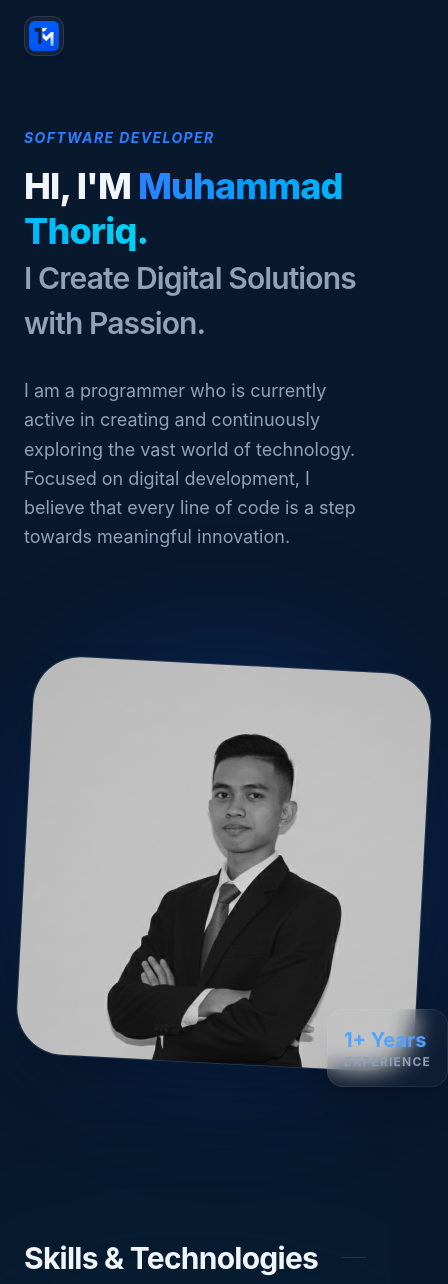
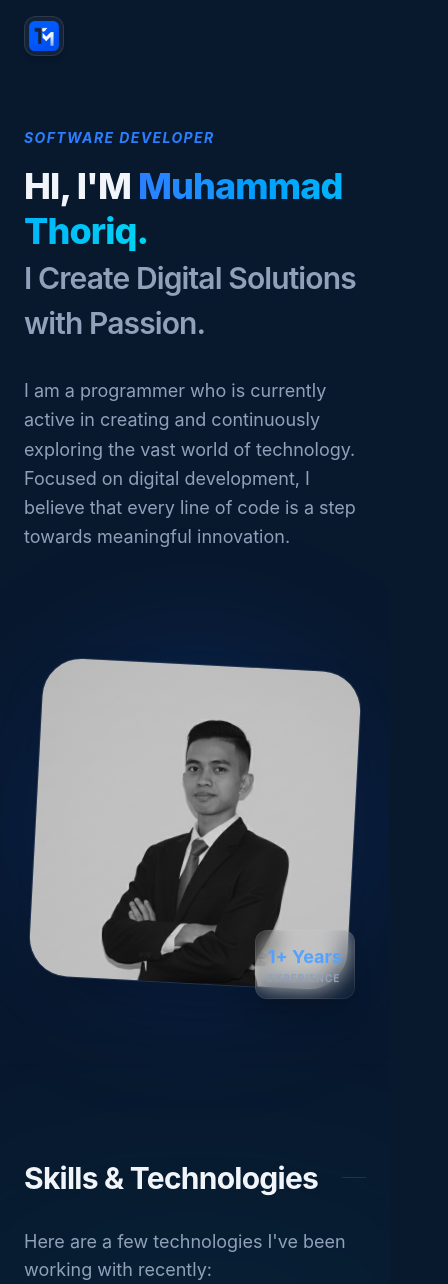
Before and after one commit to mohdthoriq/thoriq-portofolio, a React (Vite) app: page / in a window 390 px wide. Shown: the top 1284 px of the page, 448 px wide, since content can reach past the window. Built offline with nearby package versions, Linux system fonts and the light colour scheme.

Commit message:
feat: add hero section, global styles, and application layout components

```diff
--- a/src/App.tsx
+++ b/src/App.tsx
@@ -9,7 +9,7 @@ import Projects from './components/sections/Projects';
 
 export default function App() {
   return (
-    <div className="relative min-h-screen bg-[var(--bg-main)] text-slate-100 font-sans selection:bg-blue-500/30 selection:text-white">
+    <div className="relative min-h-screen bg-[var(--bg-main)] text-slate-100 font-sans selection:bg-blue-500/30 selection:text-white overflow-x-hidden">
       {/* Seamless Ambient Background Glowing Orbs */}
       <div className="fixed inset-0 pointer-events-none -z-10 overflow-hidden">
         <div className="absolute top-[-10%] left-[-10%] w-[55vw] h-[55vw] max-w-[700px] max-h-[700px] bg-blue-600/10 blur-[140px] rounded-full" />
@@ -19,7 +19,7 @@ export default function App() {
 
       <Navbar />
 
-      <main className="relative z-10">
+      <main className="relative z-10 overflow-x-hidden">
         <Hero />
         <Skills />
         <Experience />
--- a/src/components/sections/Hero.tsx
+++ b/src/components/sections/Hero.tsx
@@ -27,11 +27,11 @@ export default function Hero() {
             initial={{ opacity: 0, scale: 0.9 }}
             animate={{ opacity: 1, scale: 1 }}
             transition={{ duration: 0.8, delay: 0.2 }}
-            className="relative aspect-square max-w-md mx-auto lg:ml-auto group"
+            className="relative aspect-square w-full max-w-xs sm:max-w-sm md:max-w-md mx-auto lg:ml-auto group"
           >
             {/* Decorative background glow for photo */}
             <div className="absolute inset-0 bg-blue-600/20 blur-[70px] rounded-full group-hover:bg-blue-600/30 transition-all pointer-events-none" />
-            <div className="relative w-100 h-100 rounded-[3rem] overflow-hidden border border-white/10 rotate-3 group-hover:rotate-0 transition-transform duration-500 shadow-2xl">
+            <div className="relative w-full h-full rounded-[2.5rem] sm:rounded-[3rem] overflow-hidden border border-white/10 rotate-3 group-hover:rotate-0 transition-transform duration-500 shadow-2xl">
               <img
                 src={image}
                 alt="Thoriq"
@@ -42,10 +42,10 @@ export default function Hero() {
             <motion.div
               animate={{ y: [0, -10, 0] }}
               transition={{ duration: 3, repeat: Infinity, ease: "easeInOut" }}
-              className="absolute -bottom-6 -right-6 glass-panel p-4 rounded-2xl shadow-xl border border-white/10"
+              className="absolute -bottom-4 right-0 sm:-bottom-6 sm:-right-6 glass-panel p-3 sm:p-4 rounded-xl sm:rounded-2xl shadow-xl border border-white/10"
             >
-              <div className="text-blue-400 font-bold text-xl">1+ Years</div>
-              <div className="text-slate-400 text-xs uppercase tracking-widest font-bold">Experience</div>
+              <div className="text-blue-400 font-bold text-lg sm:text-xl">1+ Years</div>
+              <div className="text-slate-400 text-[10px] sm:text-xs uppercase tracking-widest font-bold">Experience</div>
             </motion.div>
           </motion.div>
         </div>
--- a/src/index.css
+++ b/src/index.css
@@ -19,6 +19,12 @@
   --shadow-glow: 0 0 25px -5px rgba(59, 130, 246, 0.15);
 }
 
+html,
+body {
+  overflow-x: hidden;
+  max-width: 100vw;
+}
+
 html {
   scroll-behavior: smooth;
   color-scheme: dark;
@@ -32,7 +38,6 @@ body {
   background-color: var(--bg-main);
   color: var(--text-primary);
   font-family: system-ui, -apple-system, BlinkMacSystemFont, 'Segoe UI', Roboto, sans-serif;
-  overflow-x: hidden;
   min-height: 100vh;
 }
 
```
